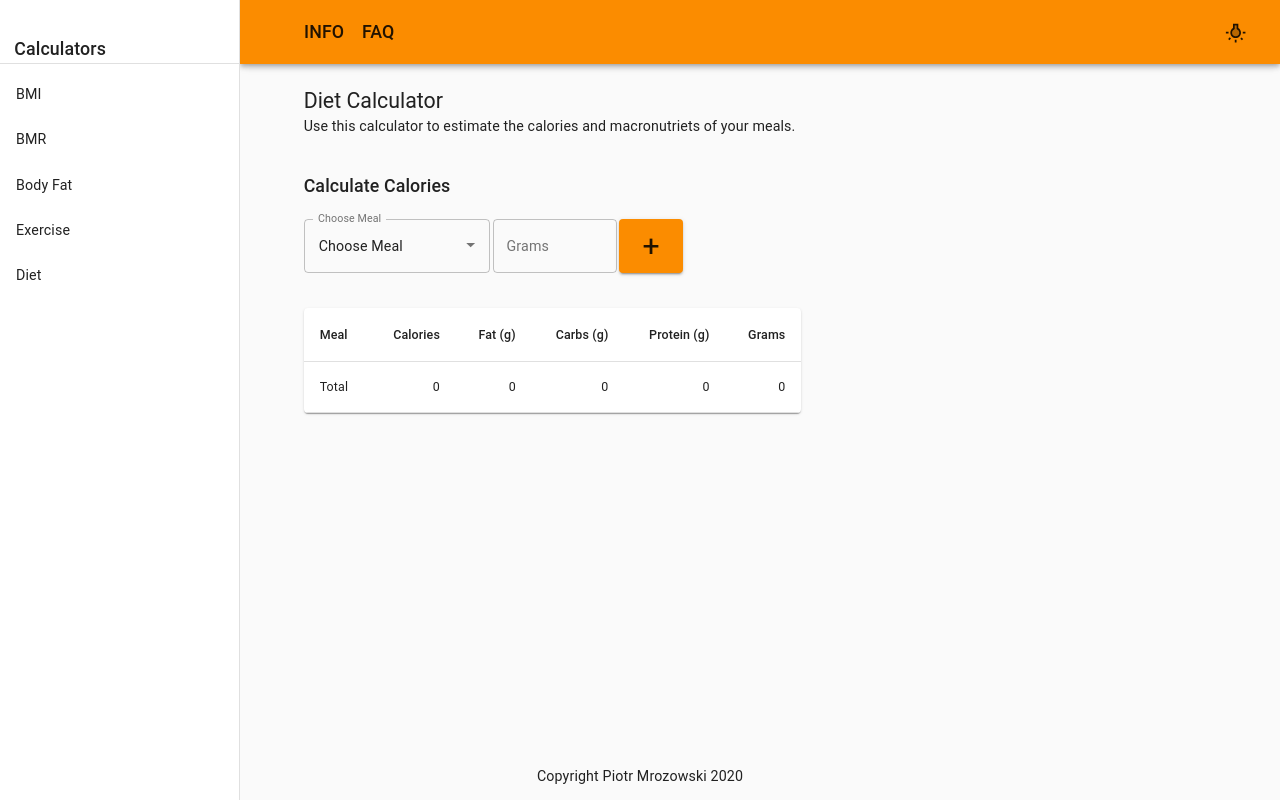
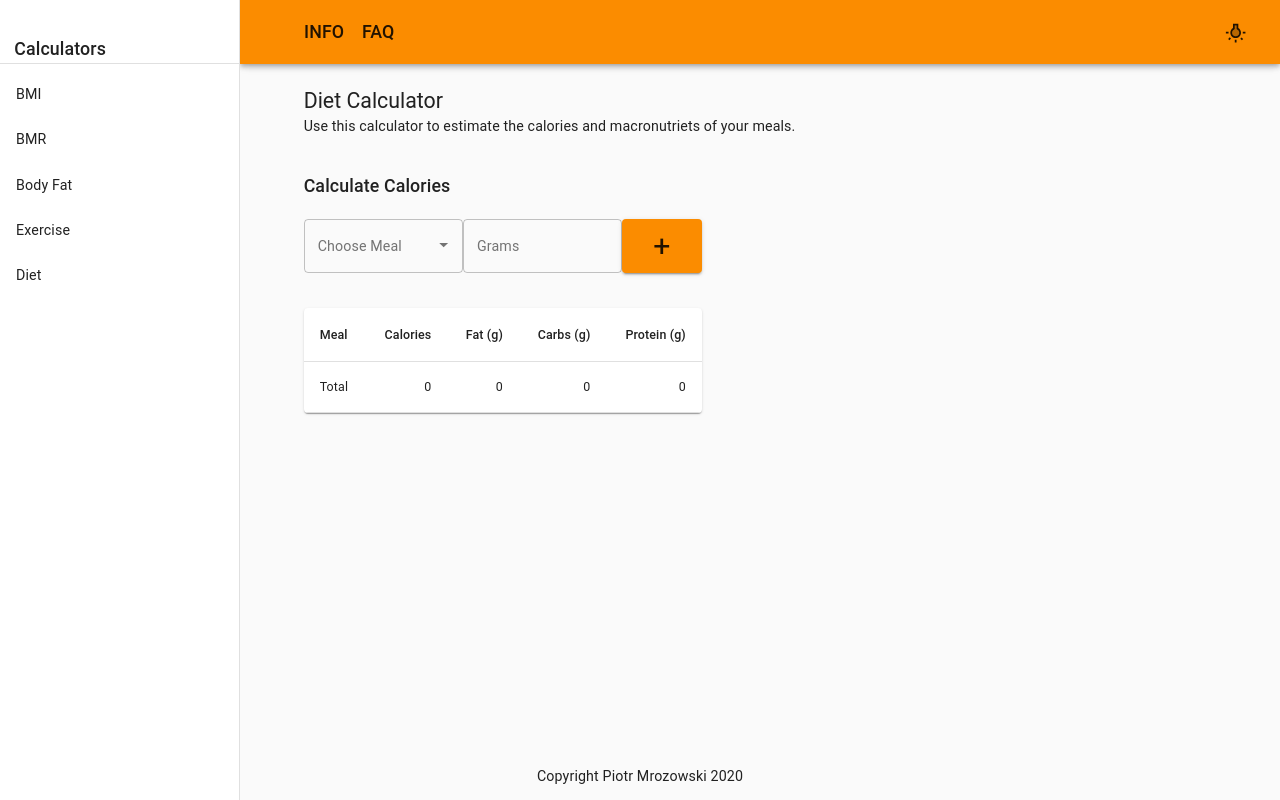
Before and after one commit to Nokrei/fitness, a React (Create React App) app: page /diet in a window 1280 px wide. Built offline with nearby package versions, Linux system fonts and the light colour scheme.

Commit message:
Adjust CSS

```diff
--- a/src/App.css
+++ b/src/App.css
@@ -84,7 +84,8 @@ body {
   margin-left:0 !important
 }
 .meal{
-  width:30.5em;
-  display:flex;
-  justify-content: space-between;
+  width:32em;
+  display:grid;
+  grid-template-columns:2fr 2fr 1fr
+
 }
--- a/src/Faq.js
+++ b/src/Faq.js
@@ -8,7 +8,7 @@ const Faq = () => {
   const [contentClass, setContentClass] = useState("");
   const [inputClass, setInputClass] = useState("");
   useEffect(() => {
-    if (width > 500) {
+    if (width > 800) {
       setContentClass("content--wide");
       setInputClass("input--wide");
     } else {
--- a/src/InfoScreen.js
+++ b/src/InfoScreen.js
@@ -7,7 +7,7 @@ const InfoScreen = () => {
 
   const [contentClass, setContentClass] = useState("");
   useEffect(() => {
-    if (width > 500) {
+    if (width > 800) {
       setContentClass("content--wide");
     } else {
       setContentClass("content--narrow");
--- a/src/SideBar.js
+++ b/src/SideBar.js
@@ -74,7 +74,7 @@ function ResponsiveDrawer(props) {
   const { width } = useWindowDimensions();
   const [toolbarClass, setToolbarClass] = useState("");
   useEffect(() => {
-    if (width > 500) {
+    if (width > 800) {
       setToolbarClass("toolbar--wide");
     } else {
       setToolbarClass("toolbar--narrow");
--- a/src/calculators/Bmi.js
+++ b/src/calculators/Bmi.js
@@ -12,7 +12,7 @@ const Bmi = () => {
   const [contentClass, setContentClass] = useState("");
   const [inputClass, setInputClass] = useState("");
   useEffect(() => {
-    if (width > 500) {
+    if (width > 800) {
       setContentClass("content--wide");
       setInputClass("input--wide");
     } else {
--- a/src/calculators/Bmr.js
+++ b/src/calculators/Bmr.js
@@ -17,7 +17,7 @@ const Bmr = () => {
   const [contentClass, setContentClass] = useState("");
   const [inputClass, setInputClass] = useState("");
   useEffect(() => {
-    if (width > 500) {
+    if (width > 800) {
       setContentClass("content--wide");
       setInputClass("input--wide");
     } else {
--- a/src/calculators/BodyFat.js
+++ b/src/calculators/BodyFat.js
@@ -17,7 +17,7 @@ const BodyFat = () => {
   const [contentClass, setContentClass] = useState("");
   const [inputClass, setInputClass] = useState("");
   useEffect(() => {
-    if (width > 500) {
+    if (width > 800) {
       setContentClass("content--wide");
       setInputClass("input--wide");
     } else {
--- a/src/calculators/Diet.js
+++ b/src/calculators/Diet.js
@@ -21,7 +21,7 @@ const Diet = () => {
   const [contentClass, setContentClass] = useState("");
   const [inputClass, setInputClass] = useState("");
   useEffect(() => {
-    if (width > 500) {
+    if (width > 800) {
       setContentClass("content--wide");
       setInputClass("input--wide");
     } else {
@@ -50,7 +50,7 @@ const Diet = () => {
   let gramField;
   const meals = [
     {
-      name: "Choose Meal",
+      name: "",
       protein: 0,
       fat: 0,
       carbs: 0,
@@ -174,7 +174,7 @@ const Diet = () => {
   return (
     <div className={contentClass}>
       <Typography variant="h5">Diet Calculator</Typography>
-      <Typography variant="body1">
+      <Typography variant="body1" >
         Use this calculator to estimate the calories and macronutriets of your
         meals.
       </Typography>
@@ -195,7 +195,7 @@ const Diet = () => {
           }}
           options={meals}
           getOptionLabel={(option) => option.name}
-          style={{ width: "15em" }}
+
           renderInput={(params) => (
             <TextField {...params} label="Choose Meal" variant="outlined" />
           )}
@@ -204,7 +204,7 @@ const Diet = () => {
           label="Grams"
           type="number"
           variant="outlined"
-          style={{ width: "10em" }}
+
           inputRef={(comp) => (gramField = comp)}
         />
         <Button
@@ -218,7 +218,7 @@ const Diet = () => {
       </div>
         <br/>
         <br/>
-      <TableContainer component={Paper} style={{maxWidth:'40em'}}>
+      <TableContainer component={Paper} style={{maxWidth:'32em'}}>
         <Table className={classes.table} aria-label="simple table" >
           <TableHead>
             <TableRow >
@@ -227,7 +227,7 @@ const Diet = () => {
               <TableCell align="right">Fat&nbsp;(g)</TableCell>
               <TableCell align="right">Carbs&nbsp;(g)</TableCell>
               <TableCell align="right">Protein&nbsp;(g)</TableCell>
-              <TableCell align="right">Grams</TableCell>
+
             </TableRow>
           </TableHead>
           <TableBody>
@@ -240,7 +240,7 @@ const Diet = () => {
                 <TableCell align="right">{row.fat}</TableCell>
                 <TableCell align="right">{row.carbs}</TableCell>
                 <TableCell align="right">{row.protein}</TableCell>
-                <TableCell align="right">{row.gram}</TableCell>
+
               </TableRow>
             ))}
             <TableRow hover>
@@ -257,9 +257,7 @@ const Diet = () => {
               <TableCell align="right">
                 {rows.map((row) => row.protein).reduce((a, b) => a + b, 0)}
               </TableCell>
-              <TableCell align="right">
-                {rows.map((row) => row.gram).reduce((a, b) => a + b, 0)}
-              </TableCell>
+
             </TableRow>
           </TableBody>
         </Table>
--- a/src/calculators/Exercise.js
+++ b/src/calculators/Exercise.js
@@ -15,7 +15,7 @@ const Exercise = () => {
   const [contentClass, setContentClass] = useState("");
   const [inputClass, setInputClass] = useState("");
   useEffect(() => {
-    if (width > 500) {
+    if (width > 800) {
       setContentClass("content--wide");
       setInputClass("input--wide");
     } else {
```
